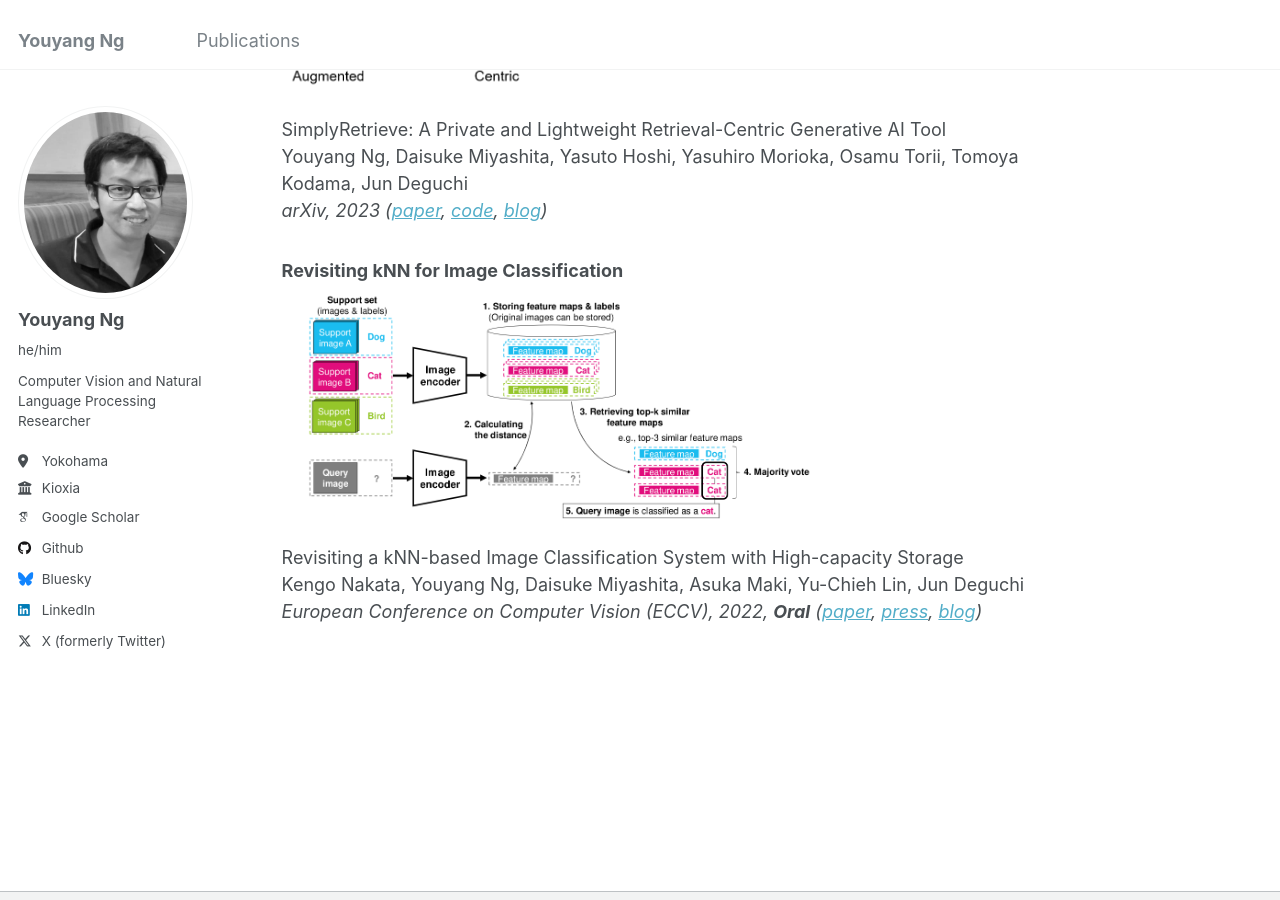
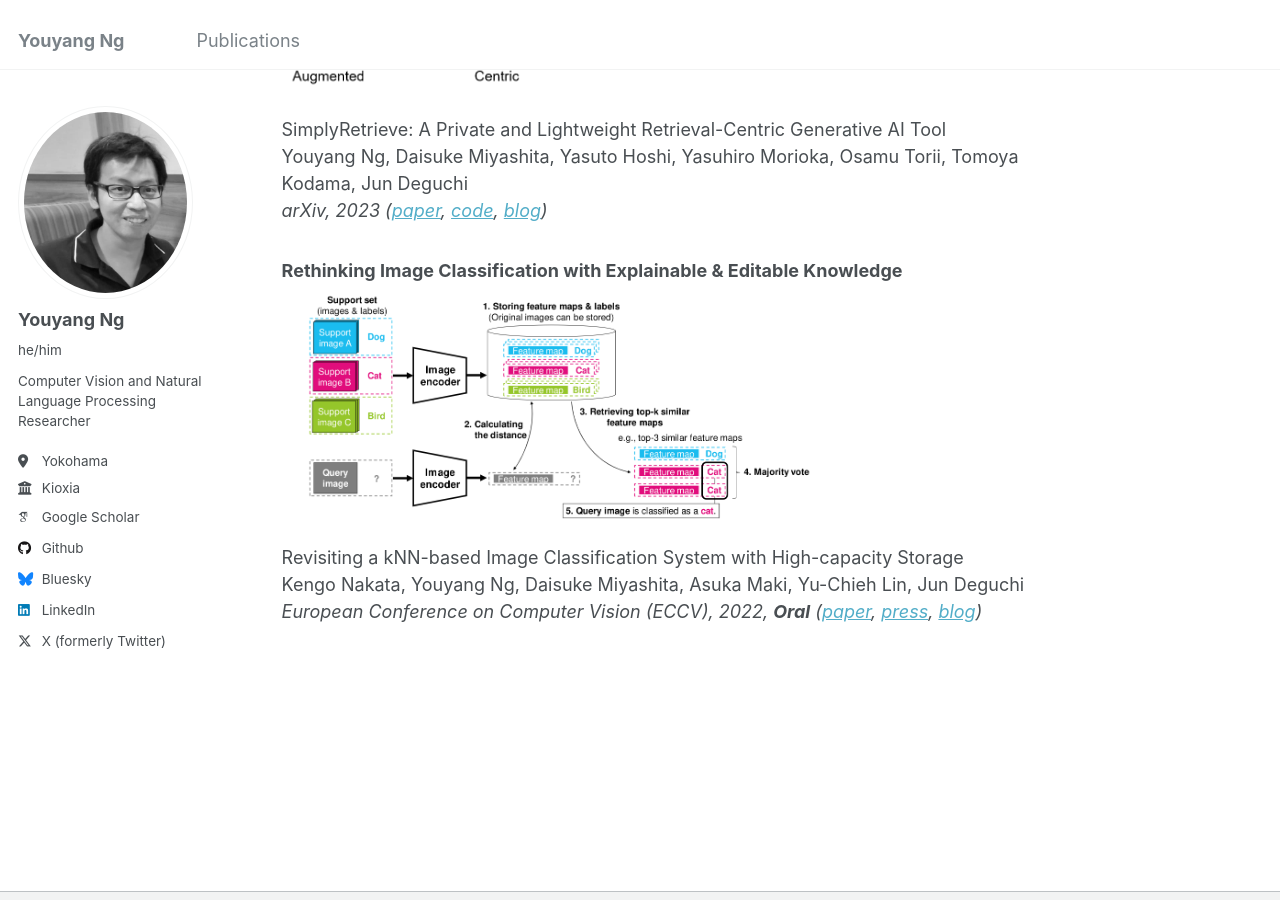
Before and after one commit to yy29/yy29.github.io, a Jekyll site: the page built from _pages/about.md, in a window 1280 px wide and 900 px high, scrolled down 2546 px. Built offline with Jekyll 4.4.1, drawn with Linux system fonts in a browser that asks for light colours; some web fonts are replaced.

Commit message:
Update about.md

```diff
--- a/_pages/about.md
+++ b/_pages/about.md
@@ -50,7 +50,7 @@ SimplyRetrieve: A Private and Lightweight Retrieval-Centric Generative AI Tool
 Youyang Ng, Daisuke Miyashita, Yasuto Hoshi, Yasuhiro Morioka, Osamu Torii, Tomoya Kodama, Jun Deguchi
 *arXiv, 2023 ([paper](https://arxiv.org/abs/2308.03983), [code](https://github.com/RCGAI/SimplyRetrieve), [blog](https://www.kioxia.com/en-jp/rd/technology/topics/topics-58.html))*
 
-### Revisiting kNN for Image Classification
+### Rethinking Image Classification with Explainable & Editable Knowledge
 <img style="height: 230px" src="../images/2022_knn.png">
 
 Revisiting a kNN-based Image Classification System with High-capacity Storage
```
